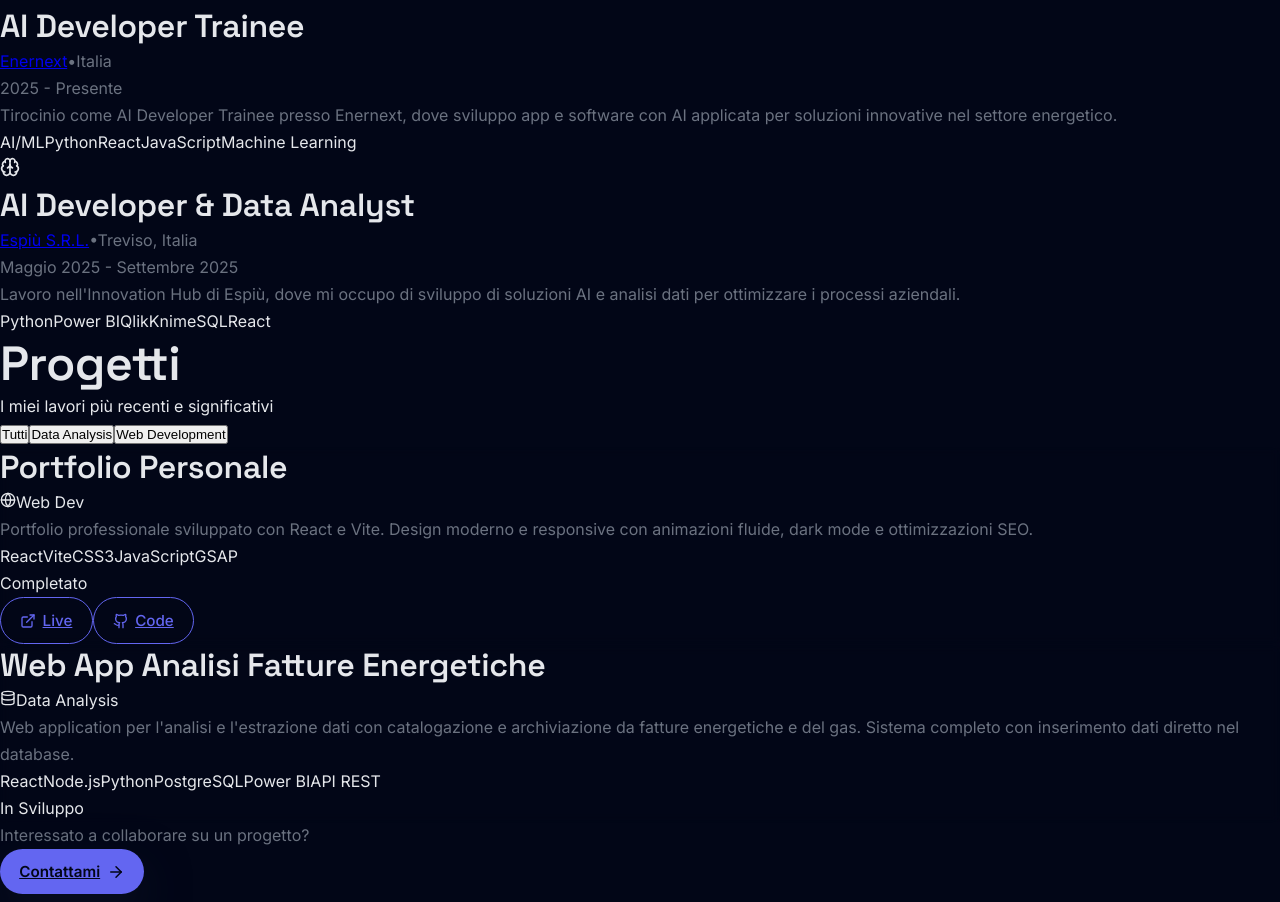
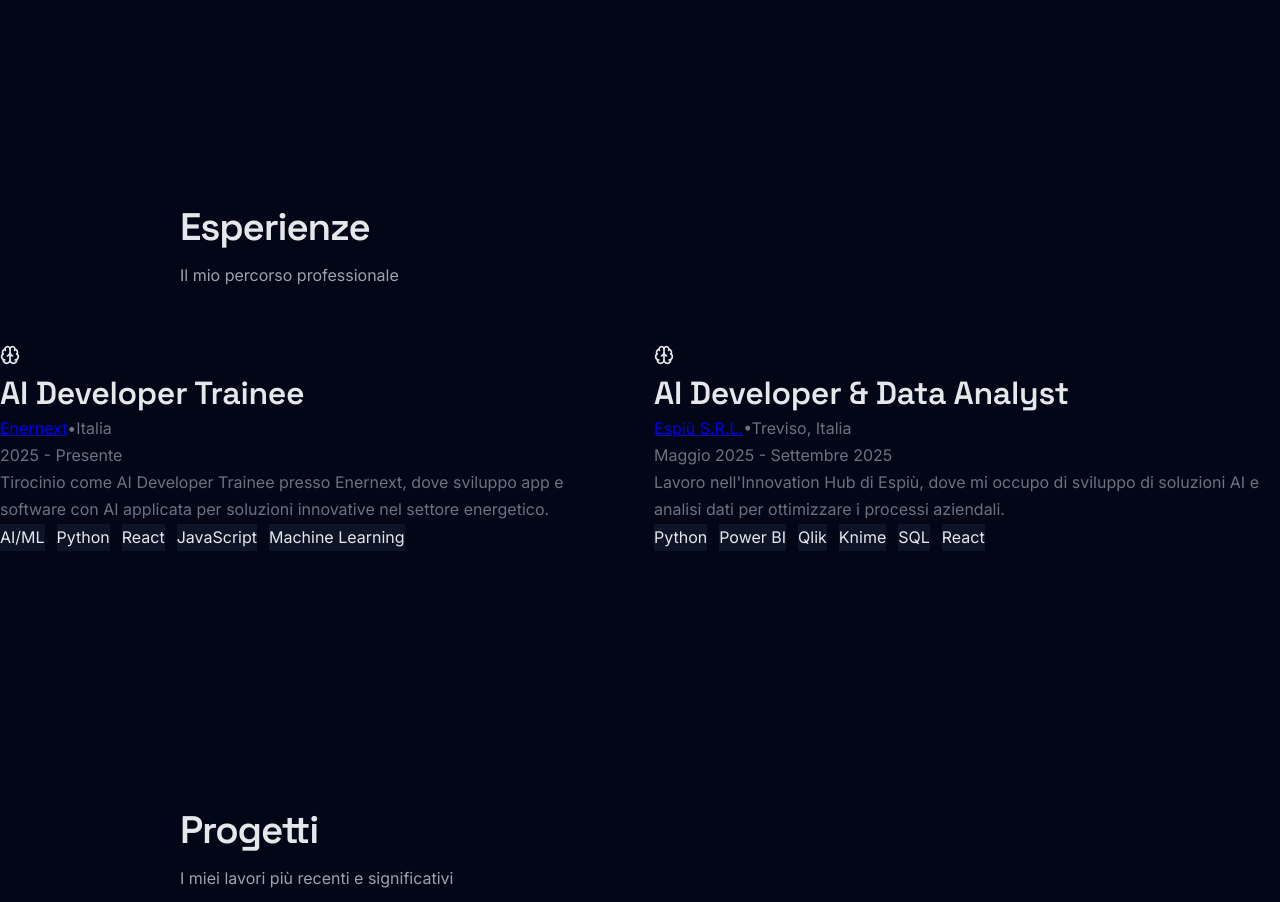
Before and after one commit to zozzy04/portfolio-riccardo, a React (Vite) app: page / in a window 1280 px wide. Shown: the part 1867-2769 px from the top of the page. Built offline with nearby package versions, Linux system fonts and the light colour scheme.

Commit message:
Ridefinisce layout sezioni in stile Apple

```diff
--- a/src/index.css
+++ b/src/index.css
@@ -1238,76 +1238,153 @@
   }
 }
 
-/* Ottimizzazioni finali per performance */
-* {
-  box-sizing: border-box;
+/* ============================
+   LAYER FINALE - APPLE-LIKE LAYOUT
+   Sovrascrive layout sezioni con uno stile più pulito
+============================ */
+
+.section-base {
+  padding: 6rem 0;
 }
 
-/* Riduco la complessità dei selettori per performance */
-.btn,
-.nav-link,
-.theme-toggle,
-.mobile-menu-btn,
-.social-link,
-.floating-card,
-.project-card,
-.about-section-card,
-.contact-feature-card,
-.section-card,
-.form-card {
-  contain: layout style paint;
-}
-
-/* Ottimizzazione per scroll performance */
-html {
-  scroll-behavior: smooth;
-  -webkit-overflow-scrolling: touch;
-}
-
-/* Riduco la complessità delle transizioni per dispositivi meno potenti */
-@media (max-width: 480px) {
-  * {
-    transition: background-color 0.1s ease, color 0.1s ease, border-color 0.1s ease;
-  }
-
-  .btn,
-  .nav-link,
-  .theme-toggle,
-  .mobile-menu-btn,
-  .social-link,
-  .floating-card,
-  .project-card,
-  .about-section-card,
-  .contact-feature-card,
-  .section-card,
-  .form-card {
-    transition: background-color 0.1s ease, color 0.1s ease, border-color 0.1s ease, transform 0.1s ease;
-  }
-
-  .floating-card {
-    animation: none; /* Disabilita animazioni su dispositivi molto piccoli */
+@media (min-width: 768px) {
+  .section-base {
+    padding: 7rem 0;
   }
 }
 
-/* Ottimizzazione per browser che non supportano backdrop-filter */
-@supports not (backdrop-filter: blur(5px)) {
-  .bg-card,
-  .bg-glass,
-  .nav-container,
-  .theme-toggle,
-  .mobile-menu-btn,
-  .social-link,
-  .floating-card,
-  .project-card,
-  .about-section-card,
-  .contact-feature-card,
-  .section-card,
-  .form-card,
-  .btn,
-  .form-group input,
-  .form-group textarea {
-    backdrop-filter: none;
-    -webkit-backdrop-filter: none;
-    background: var(--bg-card);
+@media (min-width: 1024px) {
+  .section-base {
+    padding: 8rem 0;
   }
 }
+
+.section-header {
+  text-align: left;
+  max-width: 920px;
+  margin: 0 auto 3.5rem auto;
+}
+
+.section-title {
+  font-family: var(--font-family-heading);
+  font-size: clamp(2rem, 3vw, 2.6rem);
+  letter-spacing: -0.03em;
+  margin-bottom: 0.75rem;
+}
+
+.section-subtitle {
+  max-width: 620px;
+  color: var(--color-text-secondary);
+  font-size: 1rem;
+}
+
+.about-content,
+.skills-content,
+.experience-grid,
+.projects-grid,
+.contact-content,
+.footer-content {
+  display: grid;
+  gap: 2.25rem;
+}
+
+@media (min-width: 1024px) {
+  .about-content,
+  .skills-content,
+  .contact-content,
+  .footer-content {
+    grid-template-columns: minmax(0, 1.4fr) minmax(0, 1fr);
+    align-items: flex-start;
+  }
+}
+
+.about-sections,
+.education-grid,
+.experience-grid,
+.projects-grid {
+  display: grid;
+  gap: 1.75rem;
+}
+
+@media (min-width: 1024px) {
+  .about-sections,
+  .education-grid,
+  .experience-grid,
+  .projects-grid {
+    grid-template-columns: repeat(2, minmax(0, 1fr));
+  }
+}
+
+.projects-grid {
+  margin-top: 1.5rem;
+}
+
+.projects-cta {
+  margin-top: 3rem;
+  display: flex;
+  align-items: center;
+  justify-content: space-between;
+  gap: 1.5rem;
+}
+
+.projects-cta p {
+  color: var(--color-text-secondary);
+}
+
+.projects-cta .btn-base {
+  flex-shrink: 0;
+}
+
+.skills-tabs {
+  display: inline-flex;
+  flex-wrap: wrap;
+  gap: 0.75rem;
+  margin-bottom: 2.25rem;
+}
+
+.skills-grid,
+.interests-grid,
+.tech-tags {
+  display: flex;
+  flex-wrap: wrap;
+  gap: 0.75rem;
+}
+
+.skills-grid .badge-base,
+.interests-grid .badge-base,
+.tech-tags .badge-base {
+  background: rgba(15, 23, 42, 0.9);
+}
+
+.contact-main {
+  display: grid;
+  gap: 2rem;
+}
+
+@media (min-width: 1024px) {
+  .contact-main {
+    grid-template-columns: minmax(0, 1.1fr) minmax(0, 1.1fr);
+  }
+}
+
+.footer {
+  border-top: 1px solid rgba(148, 163, 253, 0.25);
+  padding-bottom: 3rem;
+}
+
+.footer-main {
+  display: grid;
+  gap: 2.5rem;
+}
+
+@media (min-width: 1024px) {
+  .footer-main {
+    grid-template-columns: minmax(0, 1.5fr) repeat(3, minmax(0, 1fr));
+  }
+}
+
+.footer-bottom {
+  border-top: 1px solid rgba(148, 163, 253, 0.18);
+  margin-top: 3rem;
+  padding-top: 1.75rem;
+}
```
